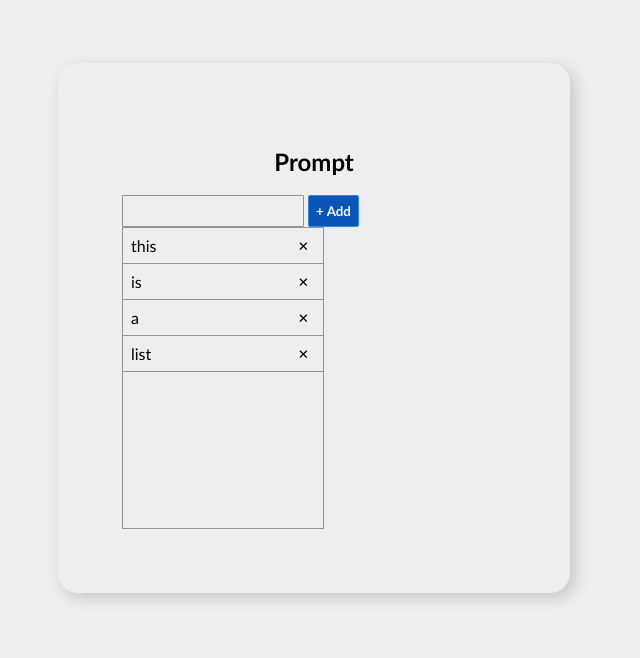
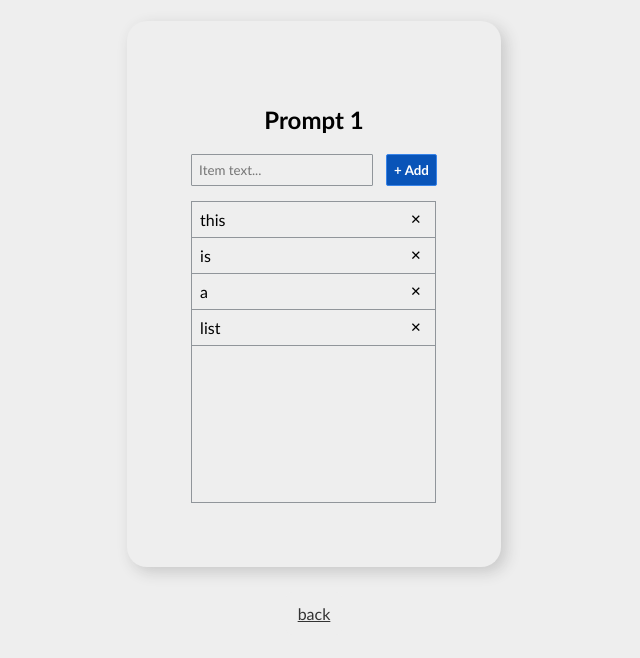
Before and after one commit to BennettSunder/SEL-Technical-Project, a plain HTML site: page first.html in a window 1280 px wide. Shown: the whole page, without its empty margins (326-966 px from the left). Drawn offline with Linux system fonts and the light colour scheme.

Commit message:
finished prompt 1
pretty self explanitory

```diff
--- a/first.html
+++ b/first.html
@@ -9,12 +9,13 @@
 
 </head>
 <body>
+
   <div class="container">
     <header>
-      <h2>Prompt</h2>
+      <h2>Prompt 1</h2>
     </header>
     <div class="prompt-1">
-      <input type="text" name="input" id="input1">
+      <input type="text" name="input" id="input1" placeholder="Item text...">
       <button id="add-btn-1" onclick="addItem(this)">&#x002B; Add</button>
       <div id="list">
         <div>this <button onclick="kamikazi(this)">&#x2715;</button></div>
@@ -25,5 +26,6 @@
     </div>
 
   </div>
+  <a href="index.html">back</a>
 </body>
 </html>
--- a/first.js
+++ b/first.js
@@ -4,7 +4,7 @@ function addItem(){
   let userInput = document.getElementById('input1').value;
   // alert(textItem);
 
-  const newLI = document.createElement('li');
+  const newLI = document.createElement('div');
   newLI.textContent = userInput;
   newLI.innerHTML += '<button onclick="kamikazi(this)">&#x2715;</button>';
 
--- a/style.css
+++ b/style.css
@@ -106,7 +106,10 @@ a:hover{
 /* prompt 1 */
 
 .prompt-1 {
-  width: 30vw;
+  display: grid;
+  grid-template-columns: auto auto;
+  column-gap: 13px;
+  row-gap: 15px;
 }
 
 .prompt-1 > input[type=text]{
@@ -130,11 +133,11 @@ a:hover{
 }
 
 .prompt-1 > #list{
-  width: 100%;
-  max-width: 200px;
+  width: 99%;
   min-width: 80px;
   border: solid 1px #90959a;
   min-height: 300px;
+  grid-column: span 2;
 }
 
 .prompt-1 > #list > div {
```
